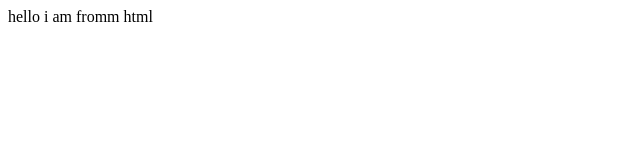
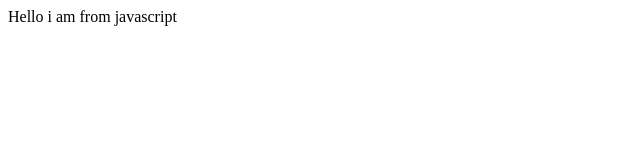
Before and after one commit to chaitanykumar/Java-Script-Web-u, a plain HTML site: page index.html/pratice.html in a window 1280 px wide. Shown: the full height of the page, 0-640 px from the left. Drawn offline with Linux system fonts and the light colour scheme.

Commit message:
pratice1

```diff
--- a/index.html/pratice.html
+++ b/index.html/pratice.html
@@ -1,12 +1,17 @@
 <html>
 
 <head>
+    <script type="text/javascript">
 
+        document.write("Hello i am from javascript");
+
+
+    </script>
 </head>
 
 <body>
 
-hello i am fromm  html
+
 </body>
 
 </html>
```
